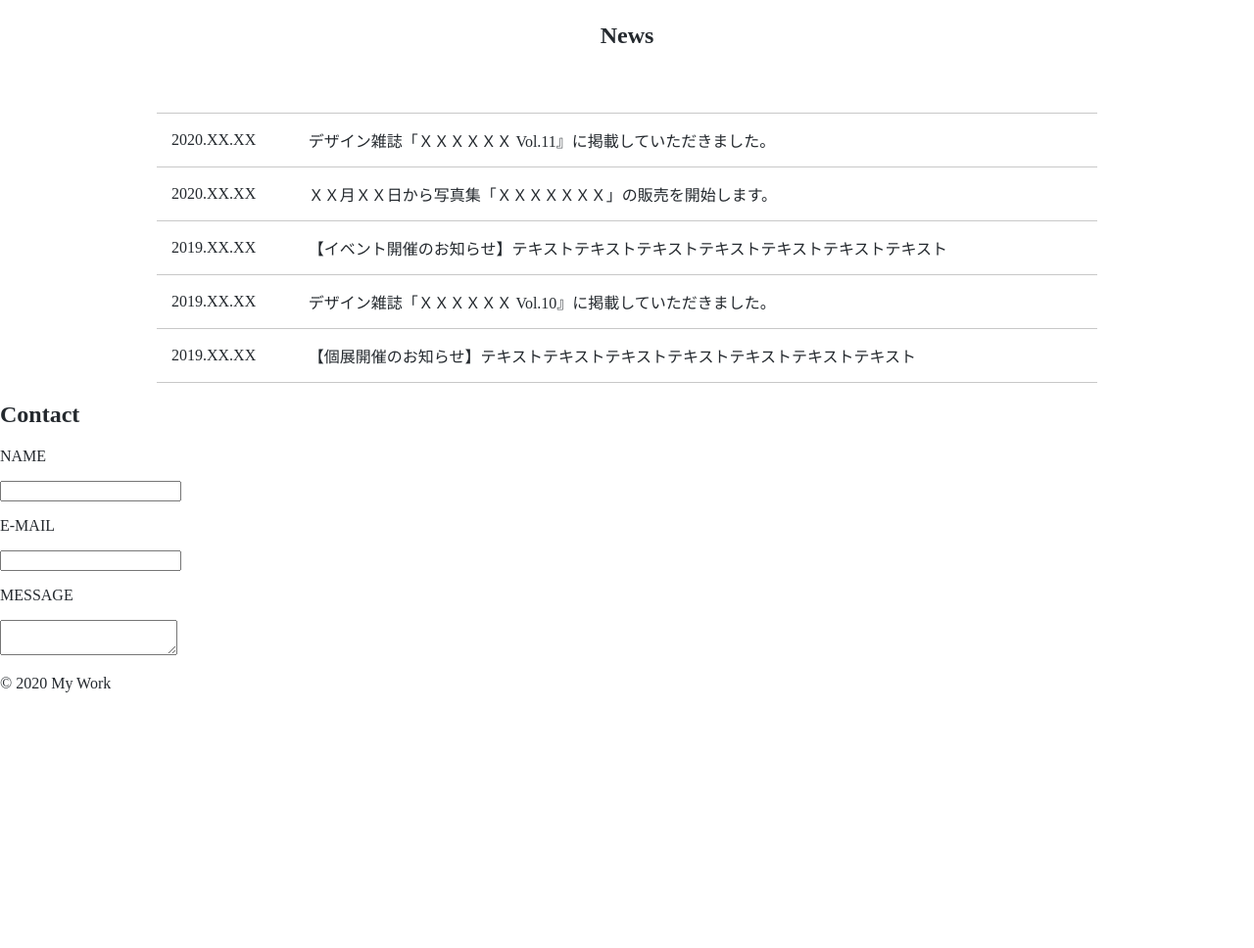
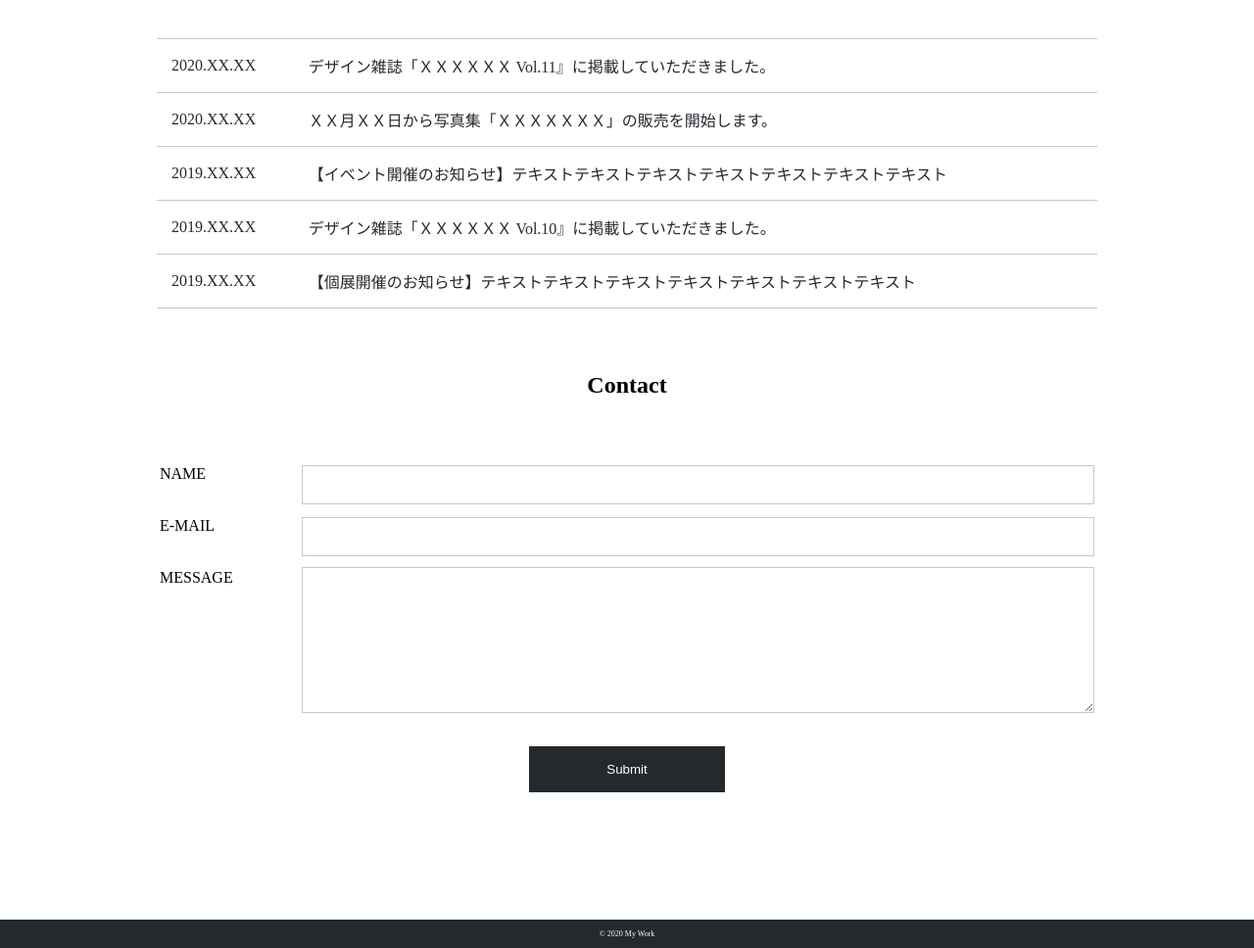
Before and after one commit to kamegoro/cloud-friendly-site, a website: page static/index.html in a window 1280 px wide. Shown: the part 1778-2746 px from the top of the page at 98% size. Before the commit the page ends 2501 px from the top, so only its background shows below. Drawn offline with Linux system fonts and the light colour scheme.

Commit message:
add:contact-section-and-footer

```diff
--- a/static/css/style.css
+++ b/static/css/style.css
@@ -1,6 +1,12 @@
-body {
+* {
+  box-sizing: border-box;
+}
+
+body,
+h1,
+h2,
+p {
   margin: 0;
-  color: #24292e;
 }
 
 ul {
@@ -56,7 +62,7 @@ header > div > ul > li > a:hover {
 }
 
 /* common */
-.sections {
+.section {
   display: flex;
   justify-content: center;
   padding: 0 4%;
@@ -121,3 +127,79 @@ header > div > ul > li > a:hover {
 }
 
 /* Contact */
+.contact {
+  margin-bottom: 130px;
+}
+
+.contact__table {
+  width: 100%;
+  margin-bottom: 20px;
+}
+
+.contact__table--item {
+  width: 15%;
+  vertical-align: top;
+}
+
+.contact__table--form {
+  width: 85%;
+  padding-bottom: 10px;
+}
+
+.contact__table--form--message {
+  width: 85%;
+  height: 10rem;
+  padding-bottom: 10px;
+}
+
+.contact__table--form--input {
+  width: 100%;
+  padding: 10px;
+  font: inherit;
+  border: 1px;
+  border-color: #c8c8c8;
+  border-style: solid;
+  outline: none;
+}
+
+.contact__table--form--textarea {
+  width: 100%;
+  height: 100%;
+  padding: 10px;
+  font: inherit;
+  border: 1px;
+  border-color: #c8c8c8;
+  border-style: solid;
+  outline: none;
+}
+
+.contact__submit {
+  display: flex;
+  justify-content: center;
+}
+
+.contact__submit--input {
+  width: 200px;
+  padding: 15px;
+  color: #fff;
+  cursor: pointer;
+  background-color: #24292e;
+  border: 1px;
+  border-color: #24292e;
+  border-style: solid;
+  outline: none;
+}
+
+.contact__submit--input:hover {
+  color: #24292e;
+  background-color: #fff;
+}
+
+/* footer */
+footer {
+  padding: 10px 20px;
+  font-size: 0.5rem;
+  color: #fff;
+  text-align: center;
+  background-color: #24292e;
+}
--- a/static/index.html
+++ b/static/index.html
@@ -51,7 +51,7 @@
       <!-- About -->
       <section
         id="about"
-        class="sections"
+        class="section"
       >
         <div class="container">
           <div class="section-title">
@@ -73,8 +73,8 @@
 
       <!-- Works -->
       <section
-        id="works"
-        class="sections"
+        id="work"
+        class="section"
       >
         <div class="container">
           <div class="section-title">
@@ -124,7 +124,7 @@
       <!-- News -->
       <section
         id="news"
-        class="sections"
+        class="section"
       >
         <div class="container">
           <div class="section-title">
@@ -170,13 +170,48 @@
       </section>
 
       <!-- Contact -->
-      <h2>Contact</h2>
-      <p>NAME</p>
-      <input type="text" />
-      <p>E-MAIL</p>
-      <input type="text" />
-      <p>MESSAGE</p>
-      <textarea></textarea>
+      <section
+        id="contact"
+        class="section contact"
+      >
+        <div class="container">
+          <div class="section-title">
+            <h2>Contact</h2>
+          </div>
+          <table class="contact__table">
+            <tr>
+              <td class="contact__table--item">NAME</td>
+              <td class="contact__table--form">
+                <input
+                  class="contact__table--form--input"
+                  type="text"
+                />
+              </td>
+            </tr>
+            <tr>
+              <td class="contact__table--item">E-MAIL</td>
+              <td class="contact__table--form">
+                <input
+                  class="contact__table--form--input"
+                  type="text"
+                />
+              </td>
+            </tr>
+            <tr>
+              <td class="contact__table--item">MESSAGE</td>
+              <td class="contact__table--form--message">
+                <textarea class="contact__table--form--textarea"></textarea>
+              </td>
+            </tr>
+          </table>
+          <div class="contact__submit">
+            <input
+              class="contact__submit--input"
+              type="submit"
+            />
+          </div>
+        </div>
+      </section>
     </main>
 
     <footer>
```
